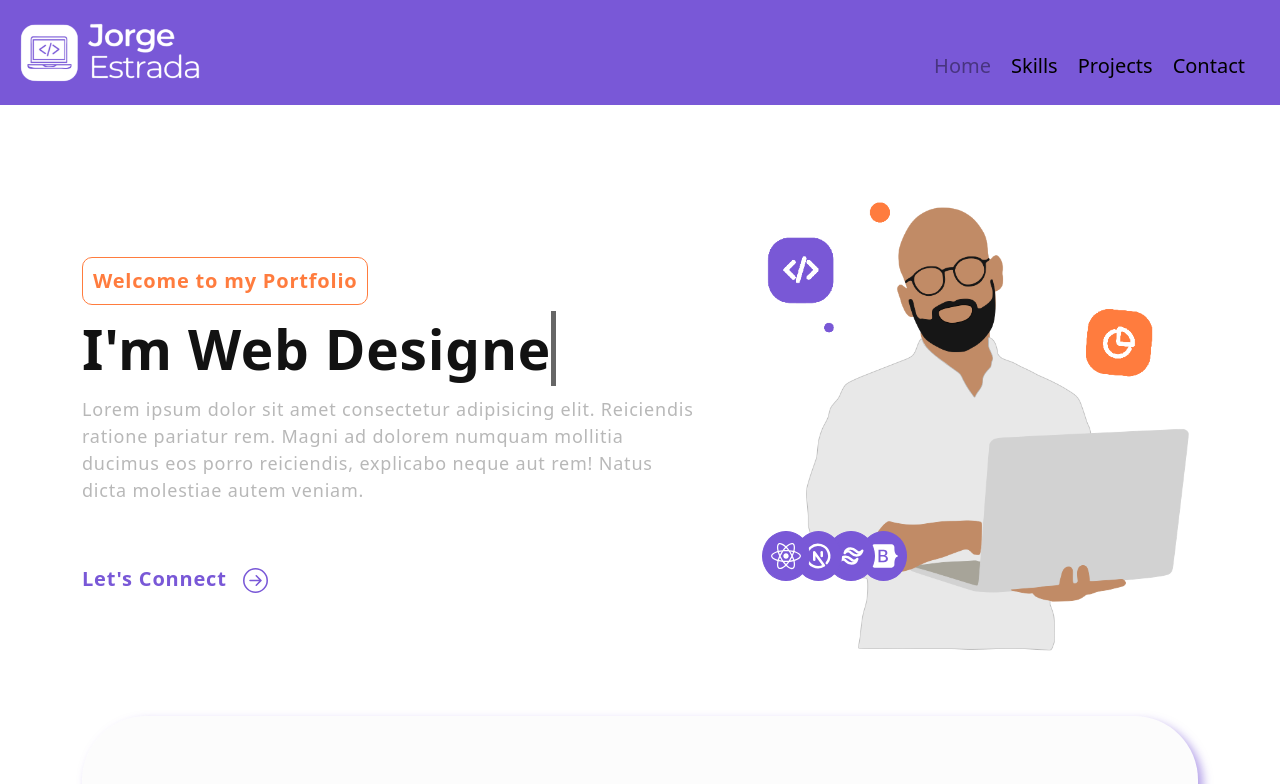
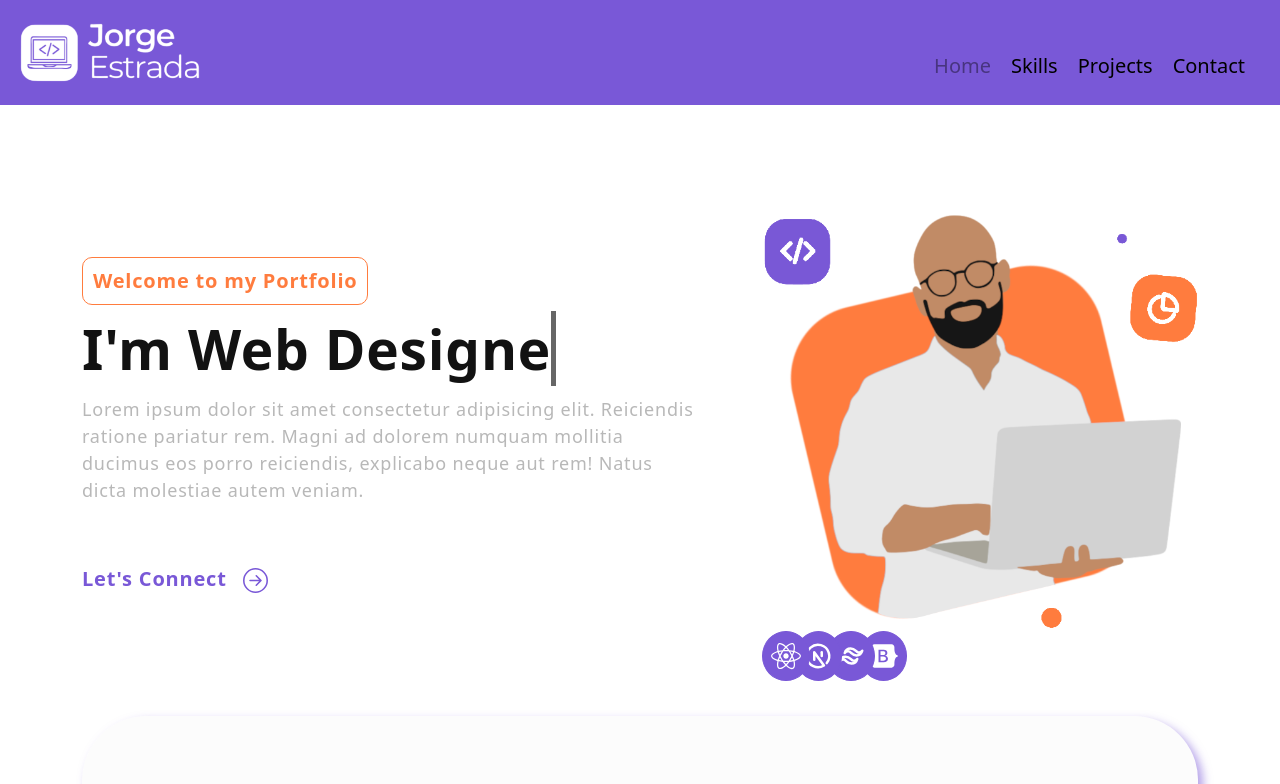
Before and after one commit to jorgeProgramaEn5/mi-portafolio, a React (Create React App) app: page / in a window 1280 px wide. Shown: the top 784 px of the page. Built offline with nearby package versions, Linux system fonts and the light colour scheme.

Commit message:
add img hero

```diff
--- a/src/Components/Banner.jsx
+++ b/src/Components/Banner.jsx
@@ -64,7 +64,7 @@
               porro reiciendis, explicabo neque aut rem! Natus dicta molestiae
               autem veniam.
             </p>
-            <button className='btn-connect' onClick={()=> console.log('connect')}><span>Let's Connect <BsArrowRightCircle size={25} /></span></button>
+            <button className='btn-connect'><span><a href='#contact'>Let's Connect</a> <BsArrowRightCircle size={25} /></span></button>
           </Col>
           <Col xs={12} md={6} xl={5}>
             <div className='imgHeader'>
--- a/src/Components/Contact.jsx
+++ b/src/Components/Contact.jsx
@@ -58,7 +58,7 @@
     <section className='contact' id='contact'>
         <Container>
             <Row className='aling-items-center'>
-                <Col md={6}>
+                <Col md={6} className='imgContact'>
                     <img src={contact_img} alt="contact" />
                 </Col>
                 <Col md={6} className='contact-form'>
--- a/src/Style/Banner.css
+++ b/src/Style/Banner.css
@@ -53,6 +53,11 @@
 	align-items: center;
   }
 
+  .banner button a {
+	color: rgb(121, 88, 215);
+	text-decoration: none;
+  }
+
   .banner button svg {
 	font-size: 25px;
 	margin-left: 10px;
@@ -82,8 +87,8 @@
 	max-width: 200px;
 	height: 110px;
 	border-radius: 15px;
-	transform: translateY(-130px);
-	animation: updown 2s linear infinite;
+	transform: translateY(-50px);
+	/* animation: updown 2s linear infinite; */
 }
 
 .banner .target-container {
--- a/src/Style/Contact.css
+++ b/src/Style/Contact.css
@@ -103,4 +103,8 @@
         padding-right: 20px !important;
     }
 
+    .imgContact {
+        text-align: end;
+    }
+
 }
```
Also changed, not shown: src/Assets/header720x720.png.
